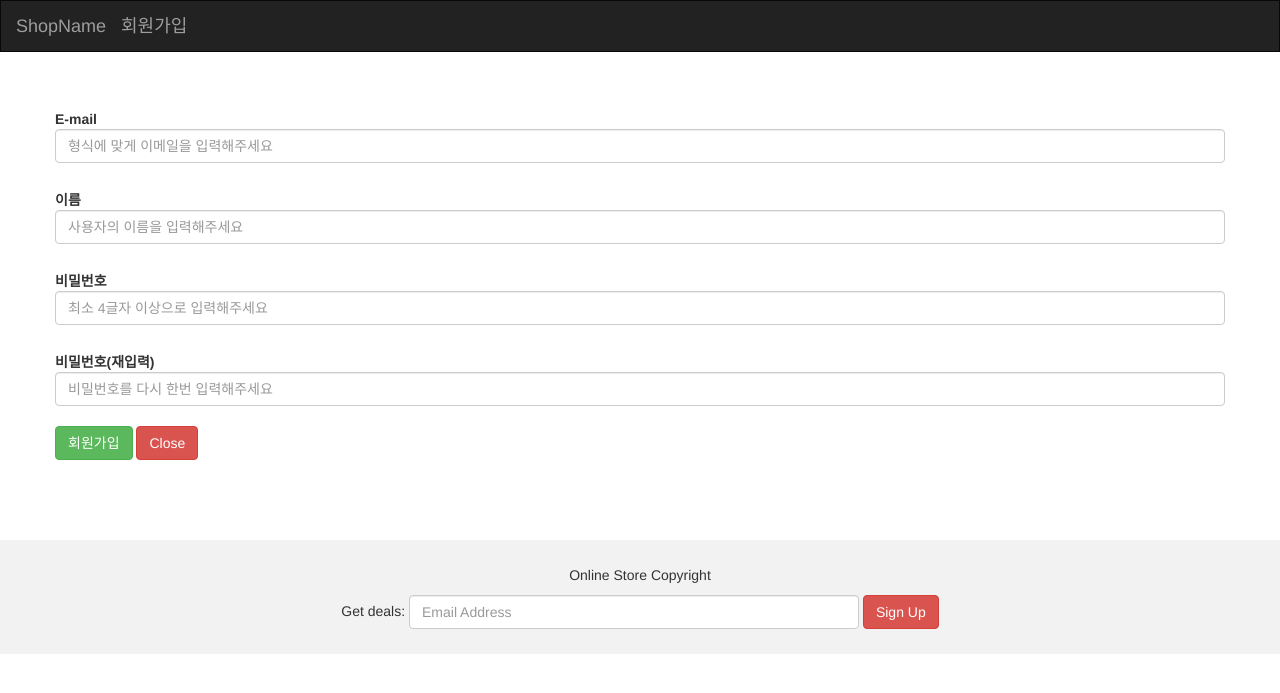
After one commit to MyeongheeRoh/Flask, a Flask app: page /user/register in a window 1280 px wide. The commit adds this page. Shown: the top 693 px of the page. Run offline with Flask 2, Linux system fonts and the light colour scheme; some libraries are stand-ins or nearby versions.

Commit message:
Add login modal and register view

```diff
--- /dev/null
+++ b/clothesmall/controller/user.py
@@ -0,0 +1,20 @@
+import os
+from flask import render_template, request, session, Flask, g, redirect, flash
+from database import DBManager
+from model.user import User
+from flask import Blueprint
+
+
+bp = Blueprint('user', __name__, url_prefix='/')
+
+@bp.before_request
+def get_db():
+    '''Connects to the specific database.'''
+    # 데이터베이스 처리
+    DBManager.init('postgresql://mae:mae1234@localhost:5432/postgres', False) #DB매니저 클래스 초기화
+    DBManager.init_db()
+    print('get_db',g.db)
+
+@bp.route('/user/register')
+def user():
+    return render_template('register.html')
--- a/clothesmall/create.py
+++ b/clothesmall/create.py
@@ -9,7 +9,8 @@ def create_app(mode='dev'):
         app.config['DEBUG'] = True
     print('???')
 
-    from controller import product
+    from controller import product, user
     app.register_blueprint(product.bp)
+    app.register_blueprint(user.bp)
 
     return app
--- a/clothesmall/templates/layout.html
+++ b/clothesmall/templates/layout.html
@@ -9,6 +9,10 @@
   <script src="https://maxcdn.bootstrapcdn.com/bootstrap/3.4.1/js/bootstrap.min.js"></script>
   <style>
     /* Remove the navbar's default rounded borders and increase the bottom margin */
+    a{
+      text-decoration: none;
+      color: black;
+    }
     .navbar {
       margin-bottom: 50px;
       border-radius: 0;
@@ -24,36 +28,43 @@
       background-color: #f2f2f2;
       padding: 25px;
     }
+    {% block st %}
+    {% endblock %}
   </style>
 </head>
 <body>
 
+{% block jumbo %}
 <div class="jumbotron">
   <div class="container text-center">
     <h1>Online Store</h1>
     <p>Mission, Vission & Values</p>
   </div>
 </div>
+{% endblock %}
 
 <nav class="navbar navbar-inverse">
   <div class="container-fluid">
     <div class="navbar-header">
       <a class="navbar-brand" href="/">ShopName</a>
     </div>
+    {% block nav %}
     <ul class="nav navbar-nav">
       <li class="dropdown"><a class="dropdown-toggle" data-toggle="dropdown" href="#">상품목록<span class="caret"></span></a>
         <ul class="dropdown-menu">
-          <li><a href="/product">아우터</a></li>
-          <li><a href="/product">상의</a></li>
-          <li><a href="/product">하의</a></li>
+          <li><a href="/product/list">아우터</a></li>
+          <li><a href="/product/list">상의</a></li>
+          <li><a href="/product/list">하의</a></li>
         </ul>
       </li>
       <li><a href="/product/register">상품등록</a></li>
     </ul>
     <ul class="nav navbar-nav navbar-right">
-      <li><a href="#"><span class="glyphicon glyphicon-user"></span> Your Account </a></li>
-      <li><a href="#"><span class="glyphicon glyphicon-shopping-cart"></span> Cart</a></li>
+      <li><a id="loginbtn"> 로그인 </a></li>
+      <li><a href="/user/register"> 회원가입 </a></li>
+      <li><a href="#"> Cart </a></li>
     </ul>
+    {% endblock %}
   </div>
 </nav>
 
@@ -73,9 +84,68 @@
   </form>
 </footer>
 
+<!-- 회원가입 모달창 -->
+<form class="form-horizontal" action='#' method="POST">
+	<!-- The Modal -->
+	<div class="modal" id="loginModal">
+	  <div class="modal-dialog">
+		<div class="modal-content">
+
+		<!-- Modal Header -->
+		<div class="modal-header">
+		  <h4 class="modal-title">로그인</h4>
+		  <button type="button" class="close" data-dismiss="modal">&times;</button>
+		</div>
+
+		<!-- Modal body -->
+		<div class="modal-body">
+		  <fieldset>
+			  <div class="control-group">
+          <!-- E-mail -->
+          <label class="control-label" for="email">E-mail</label>
+          <div class="controls">
+          <input class="form-control" type="text" id="email" name="email" placeholder="형식에 맞게 이메일을 입력해주세요"><br>
+          </div>
+			  </div>
+
+				<div class="control-group">
+			  <!-- Password-->
+			  <label class="control-label" for="password">비밀번호</label>
+			  <div class="controls">
+				<input class="form-control" type="password" id="password" name="password" placeholder="최소 4글자 이상으로 입력해주세요"><br>
+			  </div>
+				</div>
+
+			  </fieldset>
+		</div>
+
+		<!-- Modal footer -->
+		<div class="modal-footer">
+		  <button type="button" class="btn btn-success" id="registbtn" data-dismiss="modal">회원가입</button>
+		  <button type="button" class="btn btn-danger" data-dismiss="modal">Close</button>
+		</div>
+
+		</div>
+	  </div>
+	  </div>
+</form>
+
 <script type="text/javascript">
-{% block script %}
-{% endblock %}
+  let login = document.getElementById("loginbtn");
+    if(login != null){
+    login.addEventListener("click", function(){
+      $('#loginModal').modal('show');
+    })
+	}
+  let registbtn = document.getElementById("registbtn");
+  if(registbtn != null){
+    registbtn.addEventListener("click", function(){
+      location.href='/user/register'
+    })
+  }
+
+  {% block script %}
+  {% endblock %}
 </script>
 
 </body>
--- /dev/null
+++ b/clothesmall/templates/register.html
@@ -0,0 +1,64 @@
+{% extends "layout.html" %}
+{% block title %}User{% endblock %}
+{% block head %}
+  {{ super() }}
+{% endblock %}
+
+{% block nav %}
+		<a class="navbar-brand" href="">회원가입</a>
+{% endblock %}
+
+{% block jumbo %}
+{% endblock %}
+
+{% block content %}
+
+<!-- 회원가입 모달창 -->
+<form class="form-horizontal" action='#' method="POST">
+		<!-- Modal body -->
+		  <fieldset>
+				<div class="control-group">
+					<!-- E-mail -->
+					<label class="control-label" for="email">E-mail</label>
+					<div class="controls">
+						<input class="form-control" type="text" id="email" name="email" placeholder="형식에 맞게 이메일을 입력해주세요"><br>
+					</div>
+				</div>
+
+				<div class="control-group">
+					<!-- Username -->
+					<label class="control-label"  for="username">이름</label>
+					<div class="controls">
+						<input class="form-control" type="text" id="username" name="username" placeholder="사용자의 이름을 입력해주세요"><br>
+					</div>
+				</div>
+
+				<div class="control-group">
+					<!-- Password-->
+					<label class="control-label" for="password">비밀번호</label>
+					<div class="controls">
+						<input class="form-control" type="password" id="password" name="password" placeholder="최소 4글자 이상으로 입력해주세요"><br>
+					</div>
+				</div>
+
+				<div class="control-group">
+					<!-- Password -->
+					<label class="control-label"  for="password_confirm">비밀번호(재입력)</label>
+					<div class="controls">
+						<input class="form-control" type="password" id="password_confirm" name="password_confirm" placeholder="비밀번호를 다시 한번 입력해주세요"><br>
+					</div>
+				</div>
+
+				<div class="control-group">
+					<button type="button" class="btn btn-success" id="registbtn" data-dismiss="modal">회원가입</button>
+		  			<button type="button" class="btn btn-danger" data-dismiss="modal">Close</button>
+				</div>
+		</fieldset>
+</form>
+<br><br><br>
+
+{% endblock %}
+
+{% block script %}
+
+{% endblock %}
```
Also changed, not shown: clothesmall/controller/product.py (+4 -4 lines), clothesmall/templates/product.html (+30 -11 lines).
